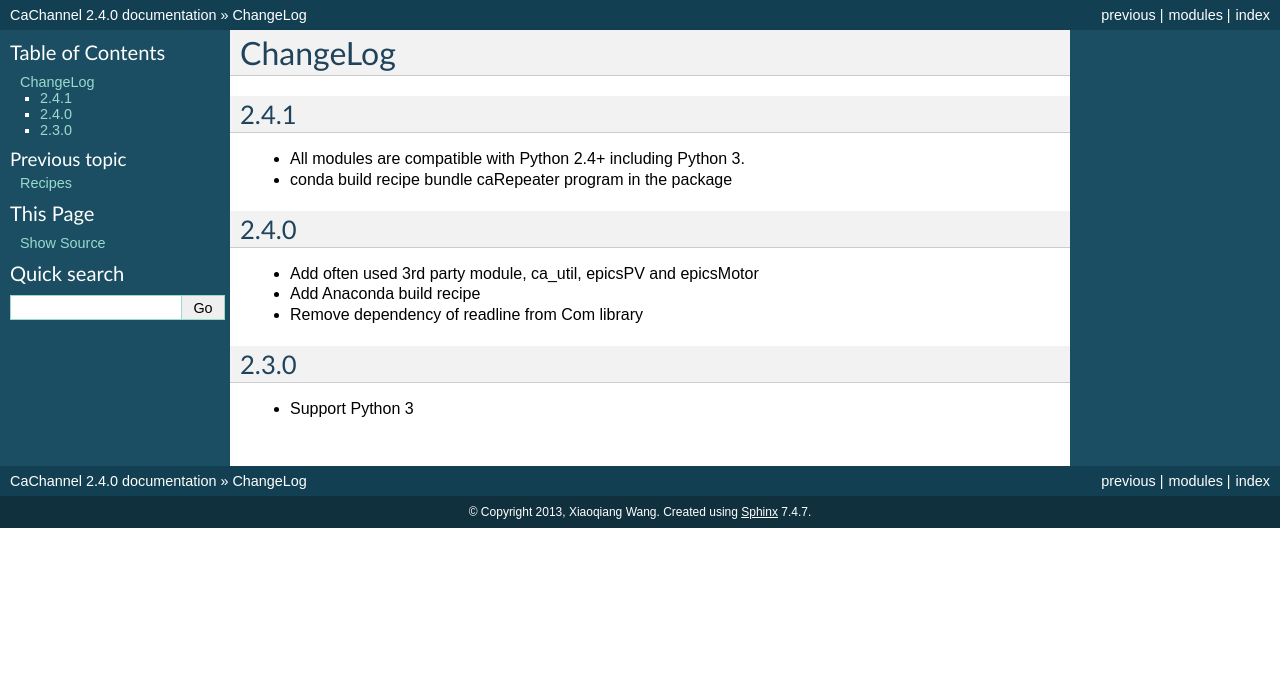
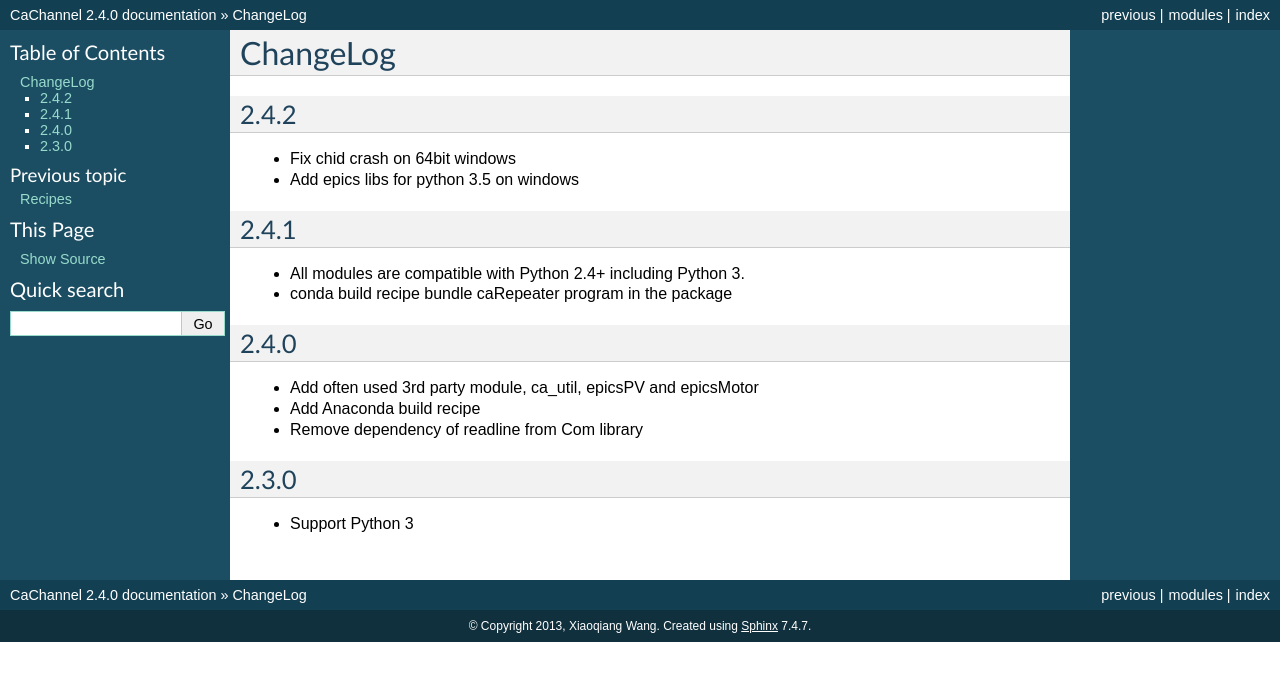
Before and after one commit to CaChannel/CaChannel, a Sphinx documentation site: the page built from docs/source/changes.rst, in a window 1280 px wide. Shown: the top 681 px of the page. Built offline with Sphinx 7.4.7, drawn with Linux system fonts in a browser that asks for light colours.

Commit message:
update changelog

```diff
--- a/docs/source/changes.rst
+++ b/docs/source/changes.rst
@@ -1,5 +1,11 @@
 ChangeLog
 =========
+
+2.4.2
+-----
+
+- Fix chid crash on 64bit windows
+- Add epics libs for python 3.5 on windows
 
 2.4.1
 -----
```
